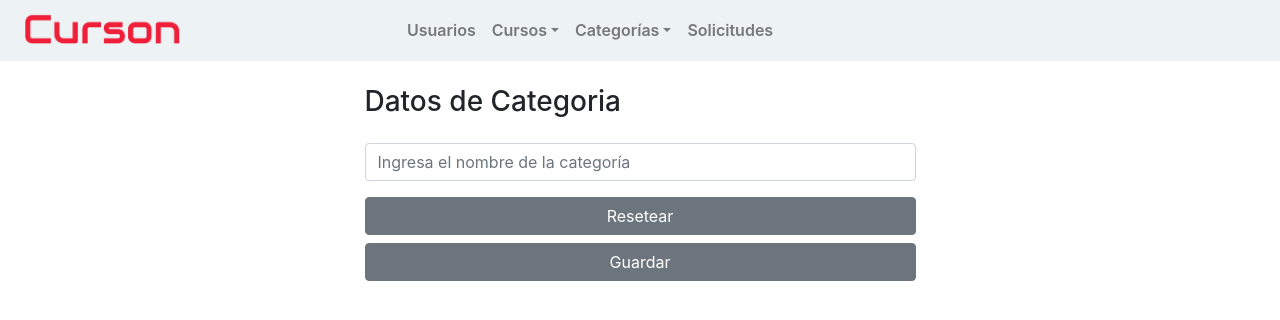
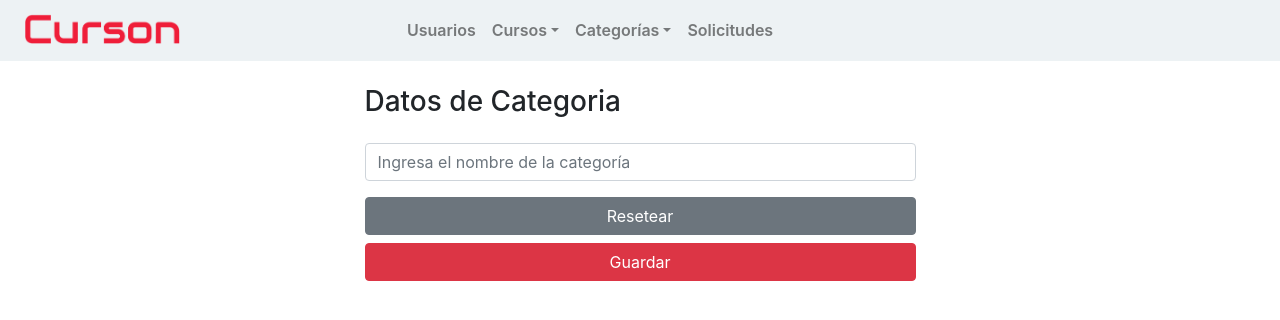
Before and after one commit to RollingTeam/ProyectoCurson, a React (Create React App) app in the folder proyectocurson/: page /admin/nuevaCategoria in a window 1280 px wide. Shown: the top 320 px of the page. Built offline with nearby package versions, Linux system fonts and the light colour scheme.

Commit message:
cambiando color en algunos botones

```diff
--- a/proyectocurson/src/componentes/CrearCategoria.jsx
+++ b/proyectocurson/src/componentes/CrearCategoria.jsx
@@ -41,7 +41,7 @@ export default function CrearCategoria({
               </Button>
             )}
             <Button
-              variant="secondary"
+              variant="danger"
               type="submit"
               size="xs"
               block
--- a/proyectocurson/src/componentes/UserMenu.jsx
+++ b/proyectocurson/src/componentes/UserMenu.jsx
@@ -6,7 +6,7 @@ export default function UserMenu({LogOut, usuarioRole}) {
     return (
         <>
             <Dropdown>
-                <Dropdown.Toggle variant="outline-success ml-2">
+                <Dropdown.Toggle variant="outline-danger ml-2">
                     <i class='fa fa-user-circle fa-lg' aria-hidden="true"></i>
                 </Dropdown.Toggle>
 
```
